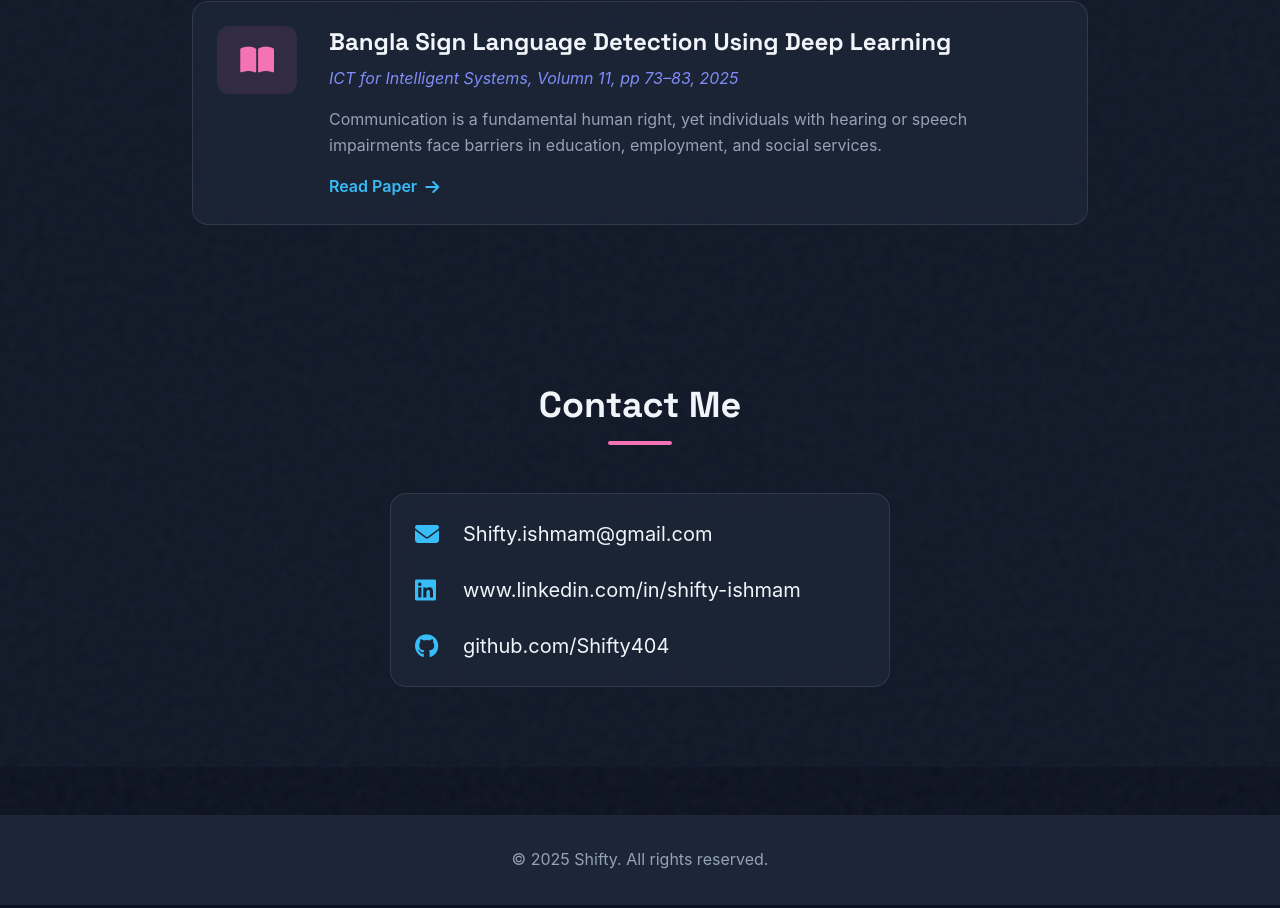
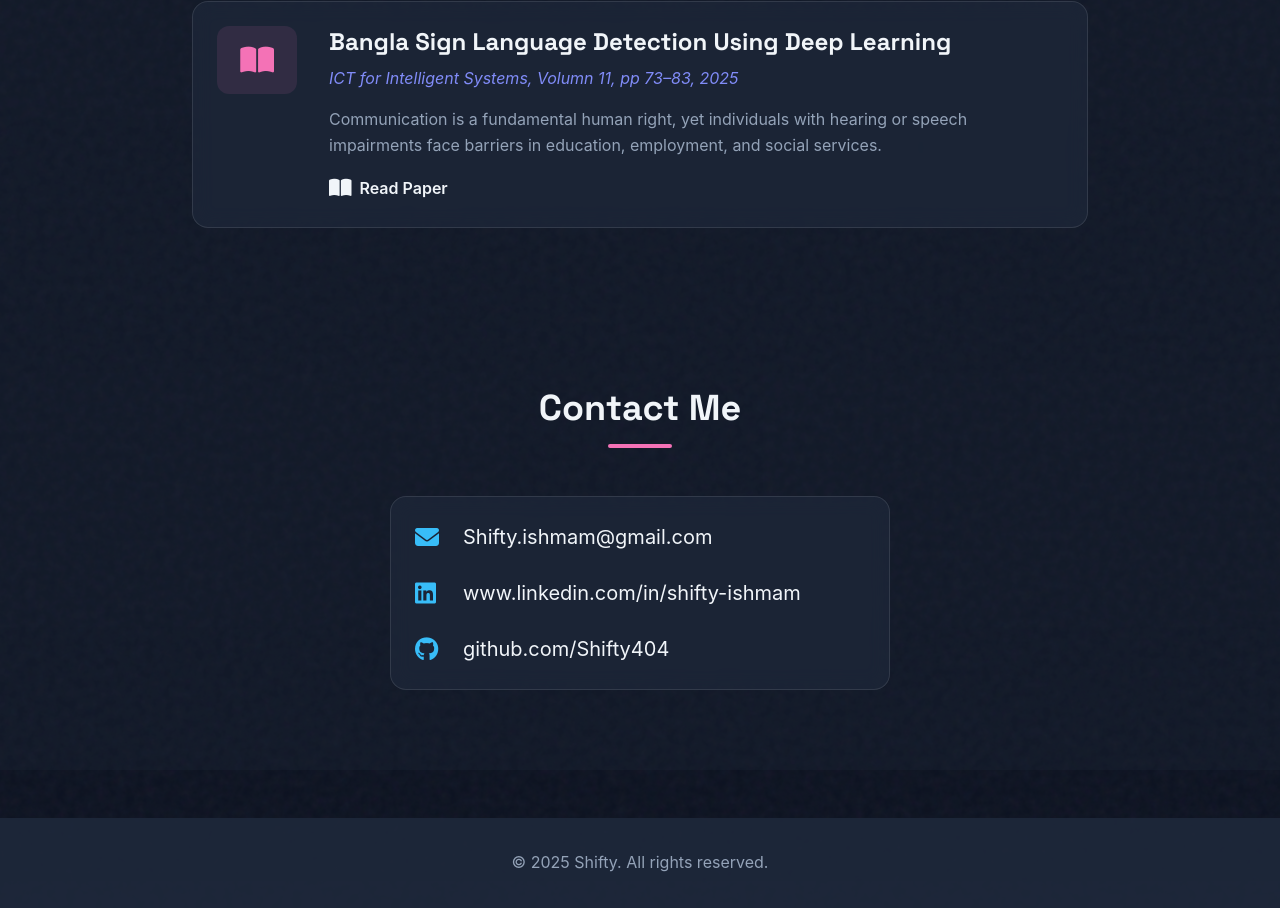
Before and after one commit to Shifty404/shifty404.github.io, a React (Vite) app: page / in a window 1280 px wide. Shown: the part 2676-3584 px from the top of the page. Built offline with nearby package versions, Linux system fonts and the light colour scheme.

Commit message:
update 1.04

```diff
--- a/src/components/Research.jsx
+++ b/src/components/Research.jsx
@@ -8,6 +8,7 @@ const Research = () => {
       journal: 'ICT for Intelligent Systems, Volumn 11, pp 73–83, 2025',
       abstract: 'Communication is a fundamental human right, yet individuals with hearing or speech impairments face barriers in education, employment, and social services.',
       icon: 'fa-book-open',
+      link: 'https://link.springer.com/chapter/10.1007/978-981-96-8796-1_7',
     },
   ];
 
@@ -38,8 +39,14 @@ const Research = () => {
               <h3 className="text-2xl font-bold mb-2 group-hover:text-cyan-300 transition-colors">{paper.title}</h3>
               <p className="text-secondary italic mb-4">{paper.journal}</p>
               <p className="text-muted mb-4">{paper.abstract}</p>
-              <a href="https://link.springer.com/chapter/10.1007/978-981-96-8796-1_7" className="inline-flex items-center gap-2 text-primary font-semibold hover:underline">
-                Read Paper <i className="fas fa-arrow-right"></i>
+              <a
+                href={paper.link}
+                target="_blank"
+                rel="noopener noreferrer"
+                className="relative z-10 inline-flex items-center gap-2 text-text font-semibold hover:text-primary transition-colors group/link"
+              >
+                <i className="fas fa-book-open text-xl"></i>
+                <span className="group-hover/link:translate-x-1 transition-transform">Read Paper</span>
               </a>
             </div>
           </motion.div>
```
